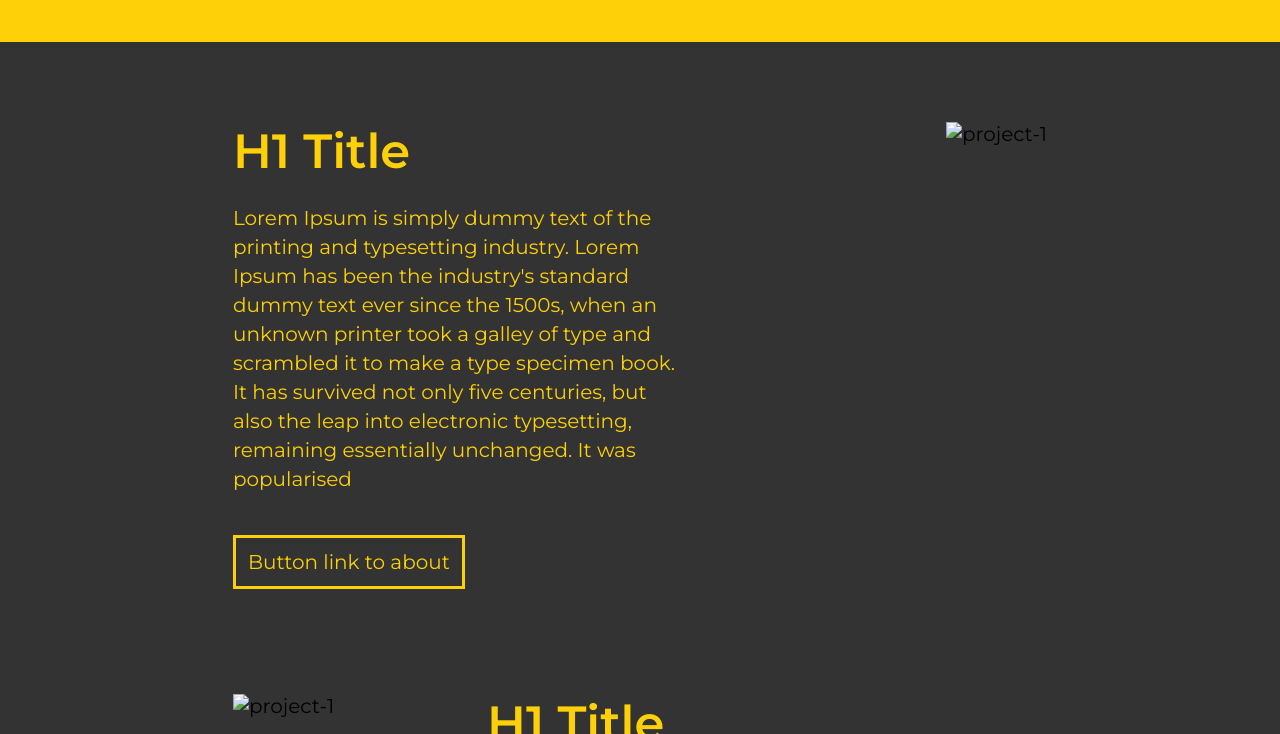
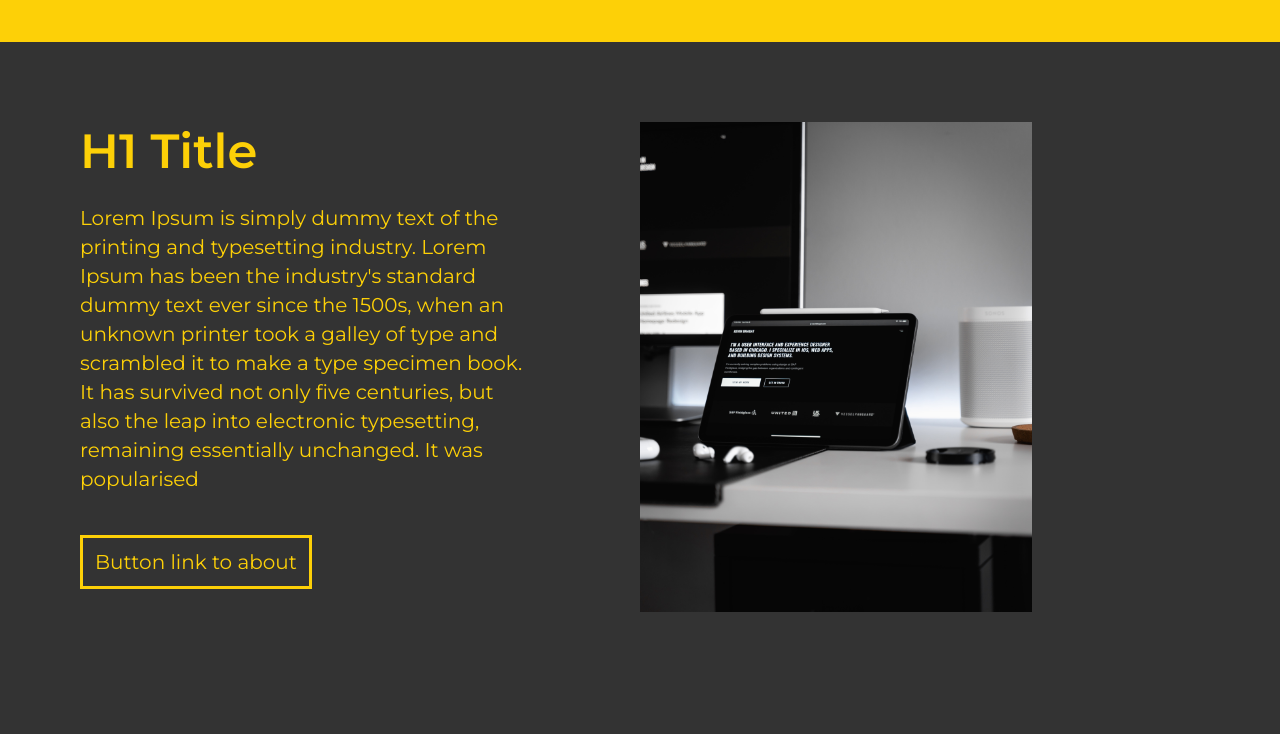
Before and after one commit to am-coding/ephizstudio, a plain HTML site: page index.html in a window 1280 px wide. Shown: the part 2220-2954 px from the top of the page. Drawn offline with Linux system fonts and the light colour scheme; files that its build step writes are made by us from their sources.

Commit message:
Update index.html

```diff
--- a/index.html
+++ b/index.html
@@ -8,7 +8,7 @@
     <link href="https://fonts.googleapis.com/css?family=Montserrat:100,300,400,400i,600&display=swap" rel="stylesheet">
     <link rel="stylesheet" href="style.css"/>
     <link rel="stylesheet" href="queries.css"/>
-    <link rel="stylesheet" href="resources/grid.css"/>
+    <link rel="stylesheet" href="grid.css"/>
 
 </head>
 <body>
@@ -80,14 +80,14 @@
             </div>
 
             <div class="box">
-                <img src="resources/pro-1.jpg" alt="project-1" />
+                <img src="pro-1.jpg" alt="project-1" />
             </div>
 
         </div>
 
         <div class="row flexItem-1">
             <div class="box">
-                <img src="resources/pro-1.jpg" alt="project-1" />
+                <img src="pro-1.jpg" alt="project-1" />
             </div>
 
             <div class="box text-box">
@@ -102,7 +102,7 @@
     </section>
 
     <section class="testimonial-carousel">
-        <script src="js/jssor.slider-28.0.0.min.js" type="text/javascript"></script>
+        <script src="jssor.slider-28.0.0.min.js" type="text/javascript"></script>
     <script type="text/javascript">
         window.jssor_1_slider_init = function() {
 
```
